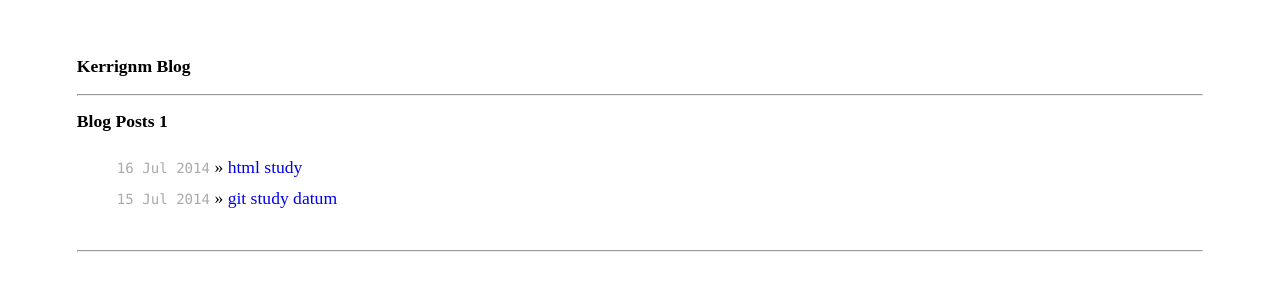
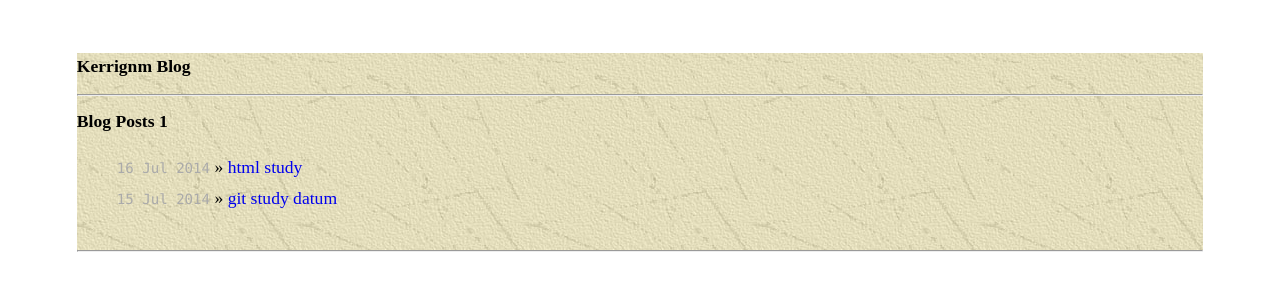
Before and after one commit to kerrignm/blog, a Jekyll site: the page built from index.html, in a window 1280 px wide. Shown: the top 300 px of the page. Built offline with Jekyll 4.4.1, drawn with Linux system fonts in a browser that asks for light colours.

```diff
--- a/_layouts/default.html
+++ b/_layouts/default.html
@@ -5,7 +5,7 @@
         <title>{{ page.title }}</title>
         <meta name="author" content="Kerrignm" />
         <base href="http://kerrignm.github.io/blog" />
-        <link rel="stylesheet" href="{{ site.baseurl }}/css/screen.css" type="text/css" />
+        <link rel="stylesheet" href="/css/screen.css" type="text/css" />
         <link rel="Shortcut Icon" href="/images/favicon.png" />
     </head>
     <body>
--- a/css/screen.css
+++ b/css/screen.css
@@ -14,7 +14,7 @@
     width: 64em;
     margin: 3em auto 2em auto;
     line-height: 1.5em;
-    /*background-image: url(http://kerrignm.github.io/blog/images/eg_background.jpg);*/
+    background-image: url(/images/eg_background.jpg);
 }
 
 ul.posts {
```
